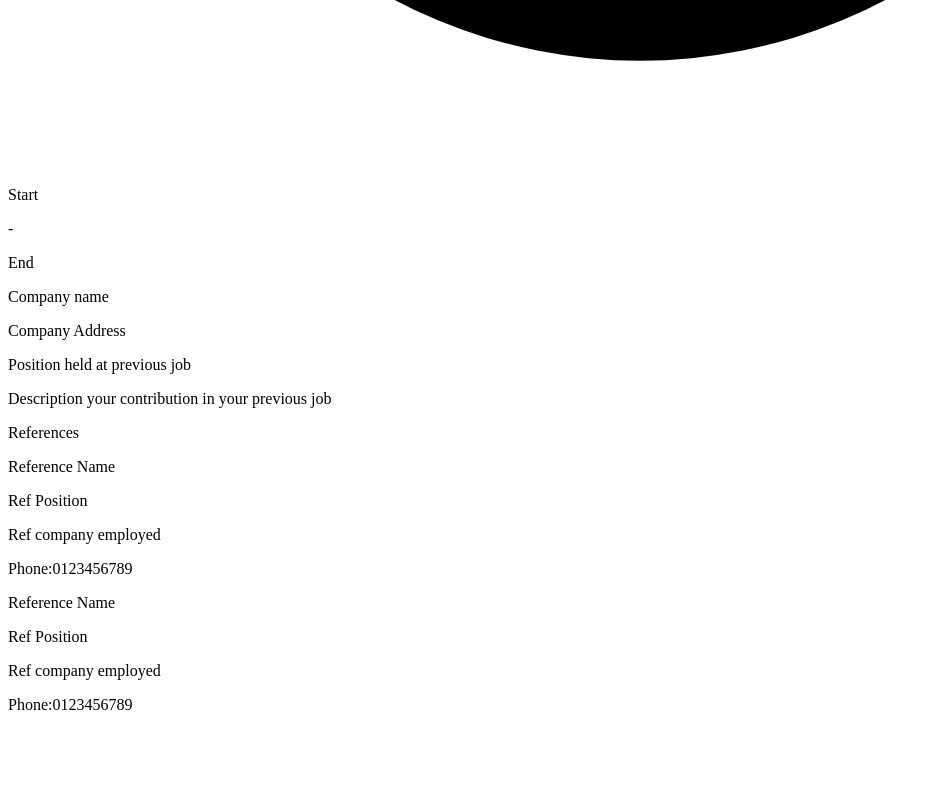
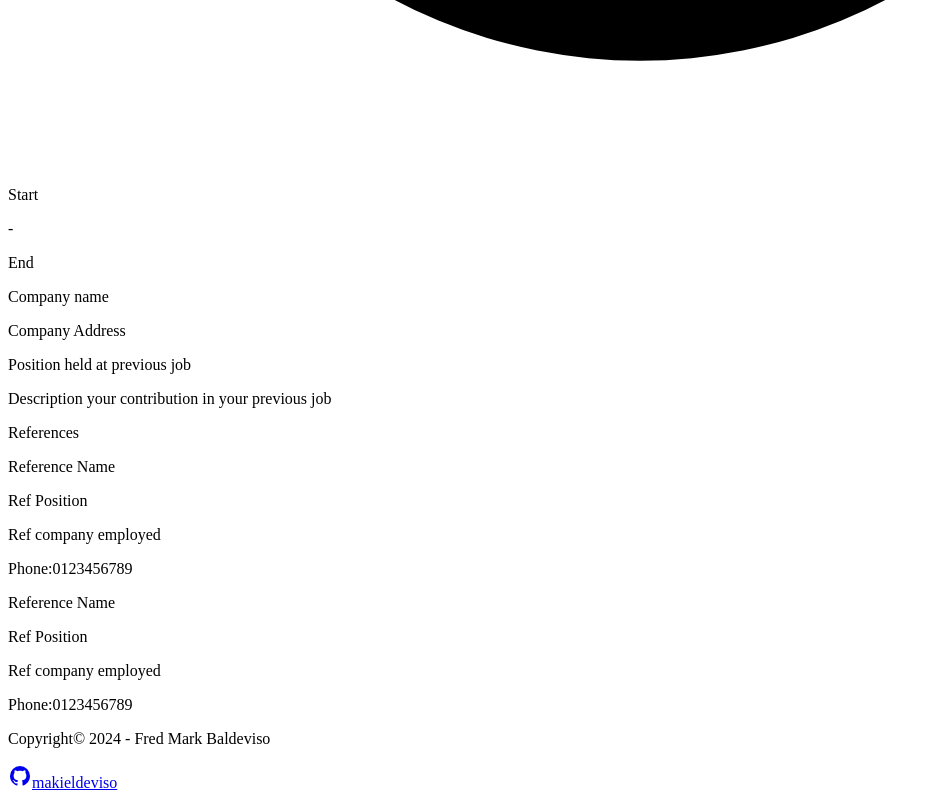
Before and after one commit to makieldeviso/CV-Application, a React (Vite) app: page / in a window 1280 px wide. Shown: the part 3595-4395 px from the top of the page, without its empty margins (0-940 px from the left). Before the commit the page ends 4325 px from the top, so only its background shows below. Built offline with nearby package versions, Linux system fonts and the light colour scheme; the HTML template or start-up script is replaced by a standard one.

Commit message:
Adds pseudo footer
Adds a footer but not as a footer element due to styling requirement
Adds styling to footer

```diff
--- a/src/App.jsx
+++ b/src/App.jsx
@@ -5,7 +5,9 @@ import CVTemplate from './components/Template.jsx'
 import { setLocalStorageSubmittedValues, getLocalStorageSubmittedValues } from './scripts/memoryHandler.js';
 
 import ProfileIcon from '@mdi/react';
-import { mdiFaceManProfile } from '@mdi/js';
+import GithubIcon from '@mdi/react';
+import { mdiFaceManProfile, mdiGithub } from '@mdi/js';
+
 
 // Check local storage if submitted values are stored
 const savedSubmittedValues = getLocalStorageSubmittedValues();
@@ -33,8 +35,19 @@ function App() {
       <Form submitVerified={handleSubmitVerified}/>
       <div className='template-viewer'>
         <CVTemplate refState={verifiedValues}/>
+
+        {/* pseudo footer */}
+        <div className="footer-cont">
+          <p>Copyright&copy; 2024 - Fred Mark Baldeviso</p>
+          <a className="github-link" href="https://github.com/makieldeviso" target="_blank" >
+            <GithubIcon path={mdiGithub} size={1} />
+            <span className="link-text">makieldeviso</span>
+          </a>
+        </div>
+
       </div>
     </main>
+
     </>
 
   )
--- a/src/styles/index.css
+++ b/src/styles/index.css
@@ -473,6 +473,7 @@ button svg {
   display: grid;
   grid-template-columns: 1fr;
   justify-items: center;
+  padding: calc(var(--padding) * 0.5);
 }
 
 .cv-template {
@@ -750,7 +751,45 @@ p.template-contact-type {
   font-weight: bold;
 }
 
-
 /* Reference template (start) */
 
 /* Template Styling (end) */
+
+/* pseudo footer (start) */
+.footer-cont {
+  display: flex;
+  align-items: center;
+  margin: var(--margin);
+  gap: 8px;
+  width: calc(var(--template-col-1) + var(--template-col-2));
+  justify-content: end;
+}
+
+.footer-cont p {
+  font-family: var(--header-font);
+  color: var(--template-brown);
+}
+
+a.github-link {
+  display: flex;
+  gap: 4px;
+  text-decoration: none;
+  align-items: center;
+  color: var(--template-brown);
+}
+
+a.github-link:visited {
+  color: var(--template-brown);
+}
+
+a.github-link:hover {
+  color: var(--light-blue);
+}
+
+a.github-link span {
+  font-family: var(--header-font);
+}
+
+
+
+/* footer (end) */
```
